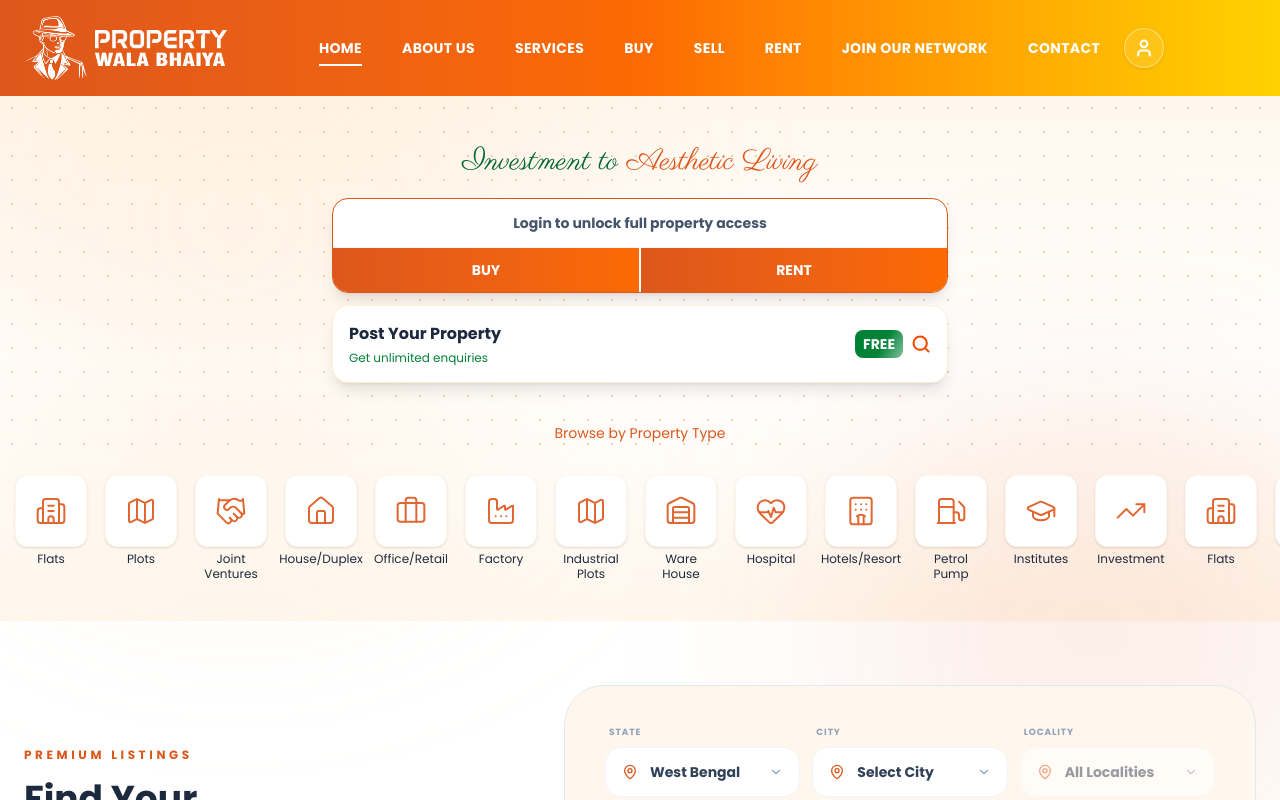
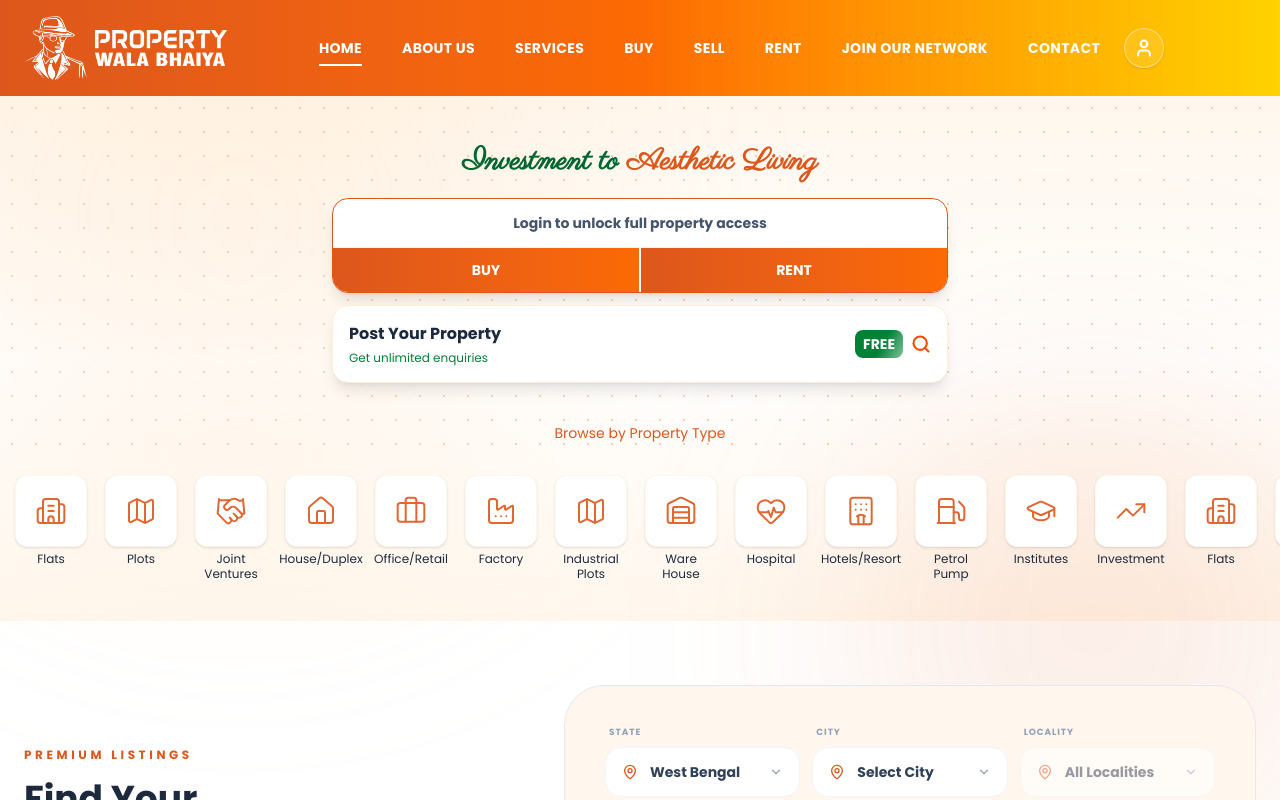
Before and after one commit to passportpulse/property-wala-ankita, a React (Vite) app: page / in a window 1280 px wide. Shown: the top 800 px of the page. Built offline with nearby package versions, Linux system fonts and the light colour scheme.

Commit message:
home  updated

```diff
--- a/src/pages/home/sections/HomeHero.jsx
+++ b/src/pages/home/sections/HomeHero.jsx
@@ -112,7 +112,7 @@ export default function HomeHero() {
         <div className="flex flex-col items-center">
           {/* HEADING */}
           <div className="text-center px-2">
-            <h1 className="text-xl lg:text-3xl leading-tight mt-1 lg:mt-4 font-medium" style={{ fontFamily: "'Parisienne', cursive" }}>
+            <h1 className="text-xl lg:text-3xl leading-tight mt-1 lg:mt-4 font-semibold" style={{ fontFamily: "'Parisienne', cursive" }}>
               <span className="text-green-800">Investment to </span>
               <span className="bg-linear-to-r text-dark-orange">
                 Aesthetic Living
```
